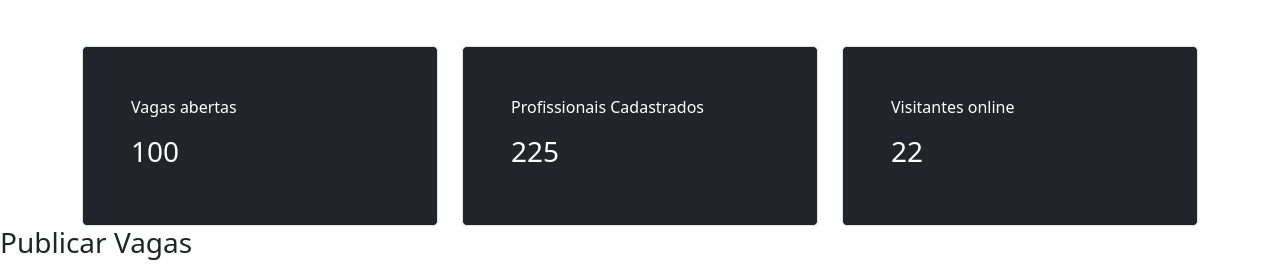
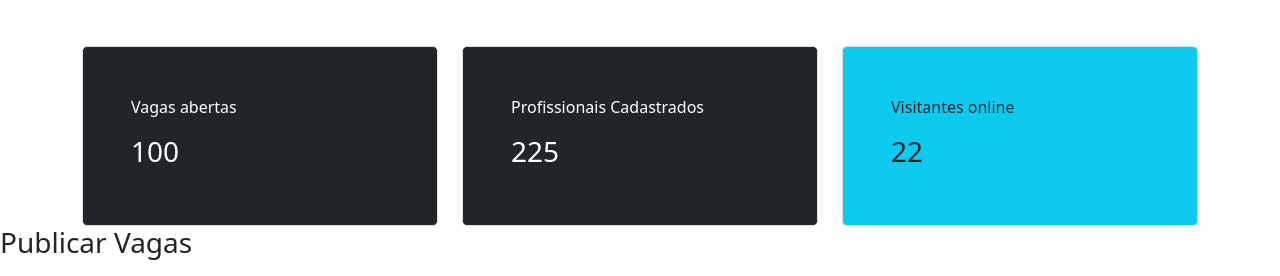
Before and after one commit to LiinuxFPS/Curos-Vue.js--2x-e-3x-, a Vue app in the folder Vue.3/projeto_vagas_front/: page / in a window 1280 px wide. Shown: the part 406-682 px from the top of the page. Built offline with nearby package versions, Linux system fonts and the light colour scheme.

Commit message:
Estilo visual computado
/passsando o estilo como uma propriedade

```diff
--- a/Vue.3/projeto_vagas_front/src/components/comuns/Indicador.vue
+++ b/Vue.3/projeto_vagas_front/src/components/comuns/Indicador.vue
@@ -1,5 +1,6 @@
 <template>
-    <div class="h-100 p-5 rounded-3 border bg-dark text-white">
+    <!--div :class="`h-100 p-5 rounded-3 border ${bg} ${color}`"-->
+    <div :class="estilo">
         <p>{{ titulo }}</p>
         <h3>{{ indicador }}</h3>
     </div>
@@ -8,7 +9,13 @@
 <script>
 export default {
     name: 'Indicador',
-    props:['titulo', 'indicador']
+    props:['titulo', 'indicador','bg','color'],
+    computed:{
+        estilo(){
+            //passsando o estilo como uma propriedade
+            return `h-100 p-5 rounded-3 border ${this.bg} ${this.color}`
+        }
+    }
 }
 </script>
 
--- a/Vue.3/projeto_vagas_front/src/components/views/Home.vue
+++ b/Vue.3/projeto_vagas_front/src/components/views/Home.vue
@@ -9,13 +9,27 @@
         <div class="row mt-5">
             <!-- Vagas em aberto -->
             <div class="col-4">
-                <indicador titulo="Vagas abertas" indicador="100"></indicador>
+                <indicador
+                    titulo="Vagas abertas"
+                    indicador="100"
+                    bg="bg-dark"
+                    color="text-white"></indicador>
             </div>
+            <!-- Profissionais Cadastrados -->
             <div class="col-4">
-                <indicador titulo="Profissionais Cadastrados" indicador="225"></indicador>
+                <indicador
+                    titulo="Profissionais Cadastrados"
+                    indicador="225"
+                    bg="bg-dark"
+                    color="text-white"></indicador>
             </div>
+            <!-- Visitantes online -->
             <div class="col-4">
-                <indicador titulo="Visitantes online" indicador="22"></indicador>
+                <indicador
+                    titulo="Visitantes online"
+                    indicador="22"
+                    bg="bg-info"
+                    color="text-dark"></indicador>
             </div>
         </div>
     </div>
```
